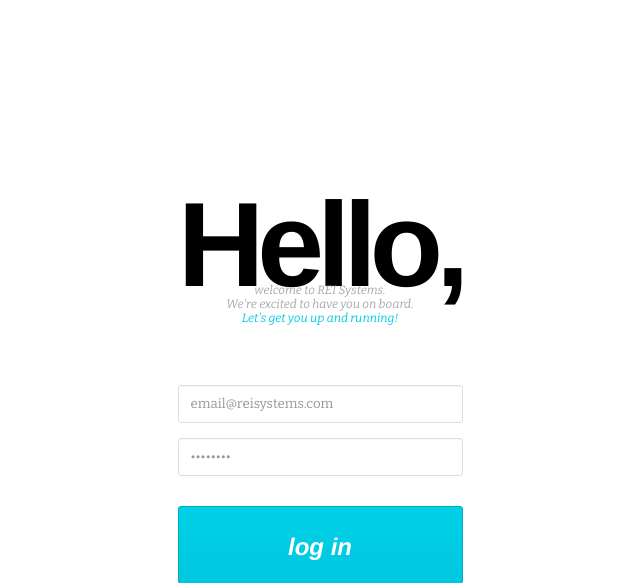
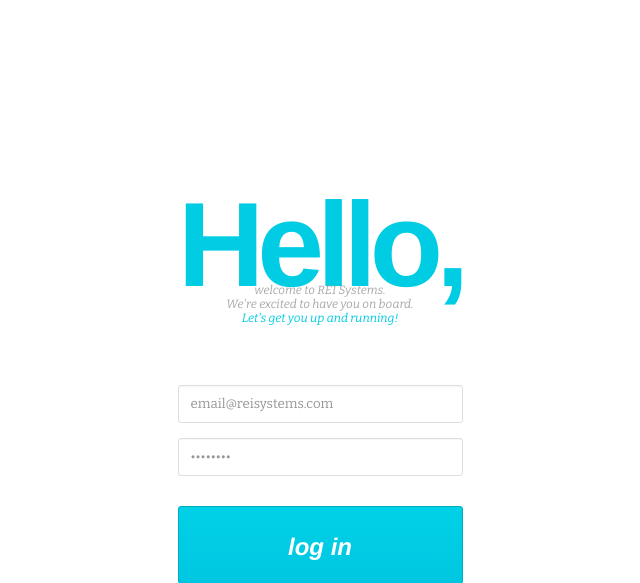
Before and after one commit to cman81/rei-hello, a PHP site: page /html/login.html in a window 1280 px wide. Shown: the top 583 px of the page, without its empty margins (320-960 px from the left). Run offline with PHP 8.4, Linux system fonts and the light colour scheme.

Commit message:
Changed 'huge-hello' to blue

```diff
--- a/css/default.css
+++ b/css/default.css
@@ -37,7 +37,6 @@ body {
         font-weight: bold;
         letter-spacing: -7px;
         margin-bottom: -30px;
-        color: #000000;
     }
     .blurb-block .huge-welcome {
         font-style: normal;
--- a/html/login.html
+++ b/html/login.html
@@ -11,7 +11,7 @@
 		<div id="login-container">
 			<div class="main-region">
 				<div id="login-blurb-block" class="blurb-block">
-					<div class="huge-hello">Hello,</div>
+					<div class="huge-hello blue-text">Hello,</div>
 					<div>welcome to REI Systems.</div>
 					<div>We're excited to have you on board.</div>
 					<div class="blue-text">Let's get you up and running!</div>
```
